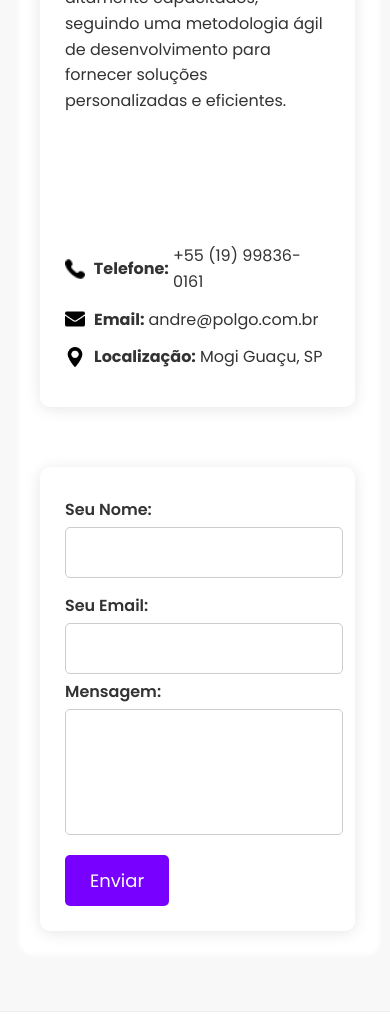
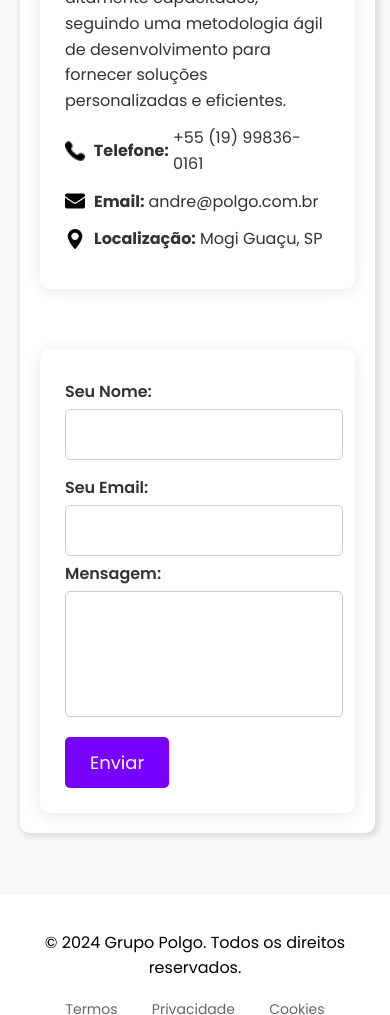
Before and after one commit to VictorJunqueira1/contact-form-polgo, a website: page public/index.html in a window 390 px wide. Shown: the part 590-1605 px from the top of the page. Drawn offline with Linux system fonts and the light colour scheme.

Commit message:
fix: Corrigindo responsividade.

```diff
--- a/public/index.html
+++ b/public/index.html
@@ -21,7 +21,7 @@
                         <h3>Informações de Contato</h3>
                         <p>Contamos com uma equipe com mais de 70 colaboradores altamente capacitados, seguindo uma
                             metodologia ágil de desenvolvimento para fornecer soluções personalizadas e eficientes.</p>
-                        <div class="contact-area" style="margin-top: 130px;">
+                        <div class="contact-area">
                             <p><img src="images/telephone.png"
                                     style="width: 20px; height: auto;"><strong>Telefone:</strong> +55 (19) 99836-0161
                             </p>
--- a/public/styles.css
+++ b/public/styles.css
@@ -21,7 +21,7 @@ body {
     background-color: #fff;
     padding: 20px;
     border-radius: 10px;
-    box-shadow: 2px 1px 5px 3px #fff;
+    box-shadow: 2px 1px 5px 3px #e0e0e0;
 }
 
 .container span {
@@ -139,7 +139,7 @@ body {
     border: none;
     border-radius: 5px;
     cursor: pointer;
-    transition: background 0.3s;
+    transition: 0.3s;
     font-size: 18px;
     font-family: inherit;
     margin-top: 20px;
@@ -155,6 +155,7 @@ footer {
     color: #000;
     text-align: center;
     border-top: 1px solid #eee;
+    display: flex;
 }
 
 footer .container {
```
